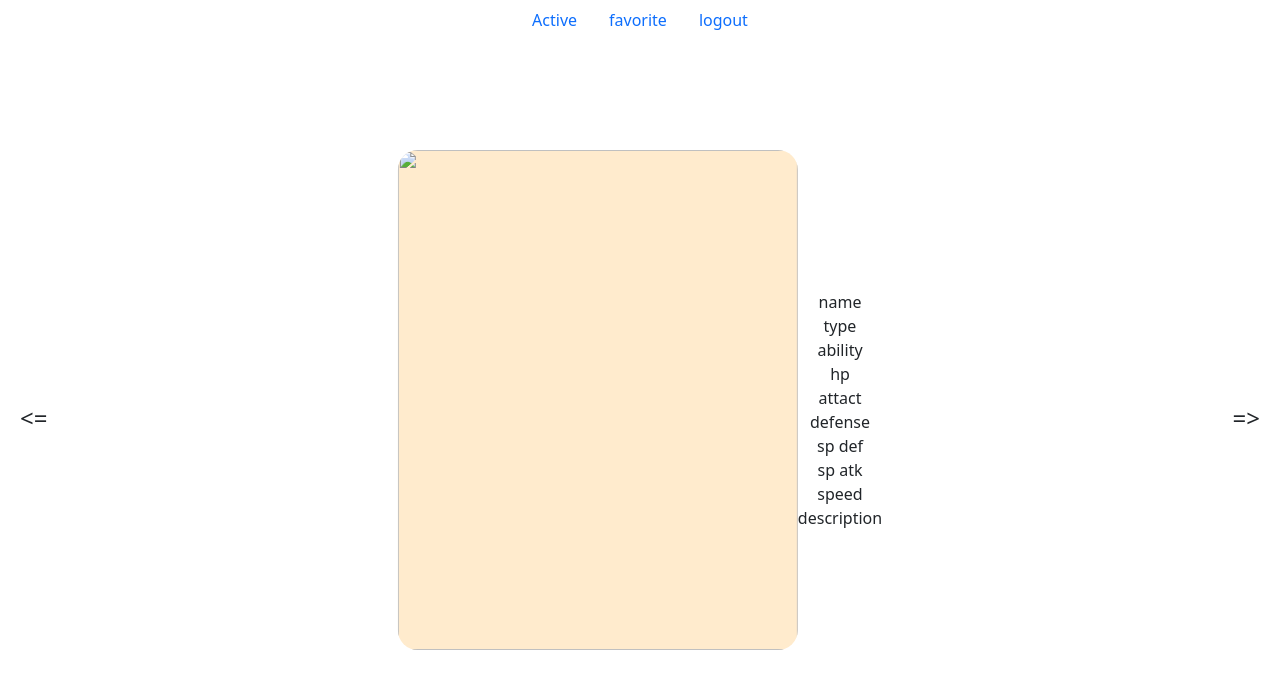
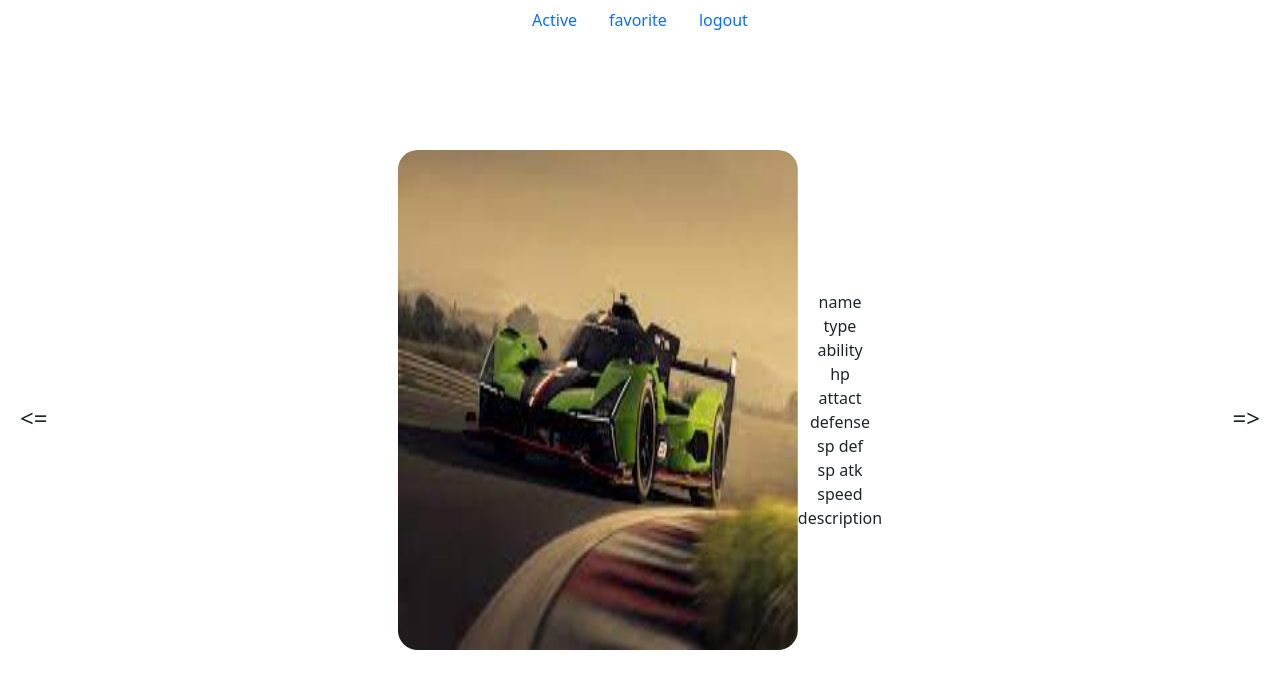
Before and after one commit to VincentiusKelvinLiu/contoh-repo-kelompok, a plain HTML site: page pokedexui.html in a window 1280 px wide. Drawn offline with nearby package versions, Linux system fonts and the light colour scheme.

Commit message:
contoh-repo-kelompok

```diff
--- a/pokedexui.html
+++ b/pokedexui.html
@@ -91,7 +91,7 @@
         </header>
         <div class="content">
             <div class="name"></div>
-            <img src="img/lamborghini-sc63.jpg" alt="" class="img">
+            <img src="lamborghini-sc63.jpg" alt="" class="img">
             <div class="detail">
                 <div class="name">name</div>
                 <div class="type">type</div>
```
Also changed, not shown: lamborghini-sc63.jpg (added).
